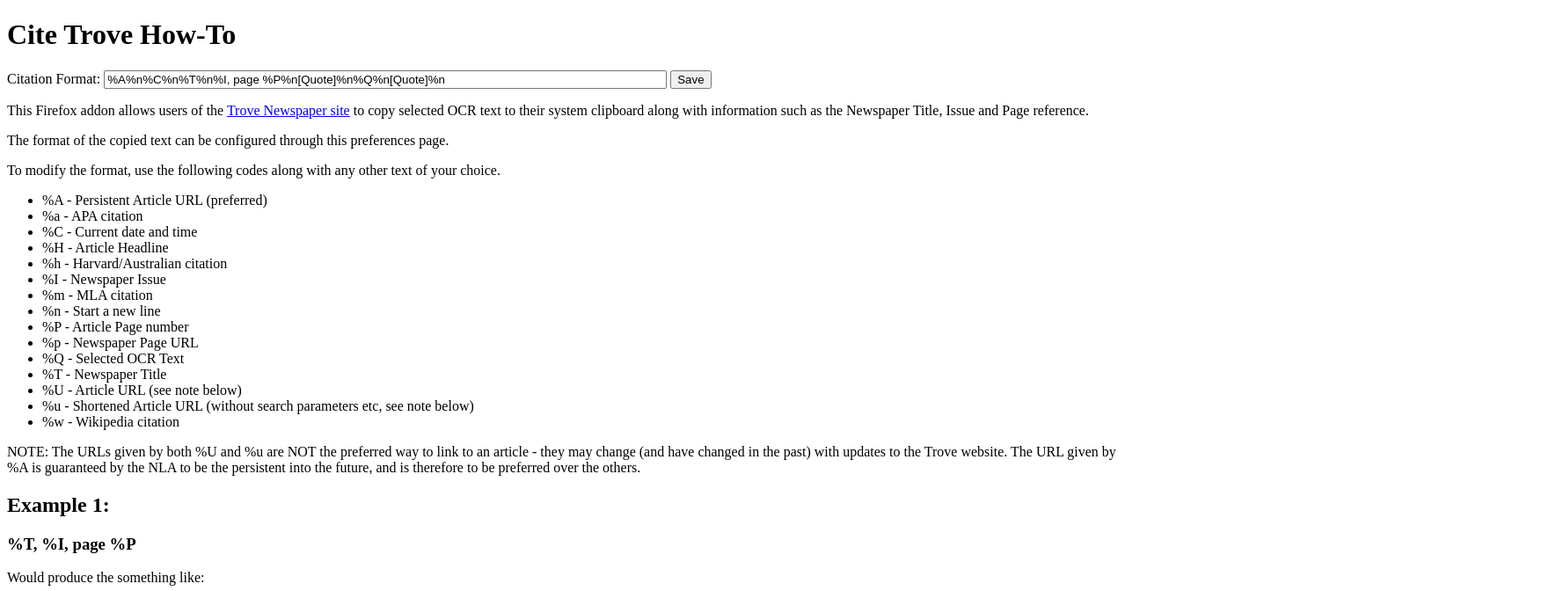
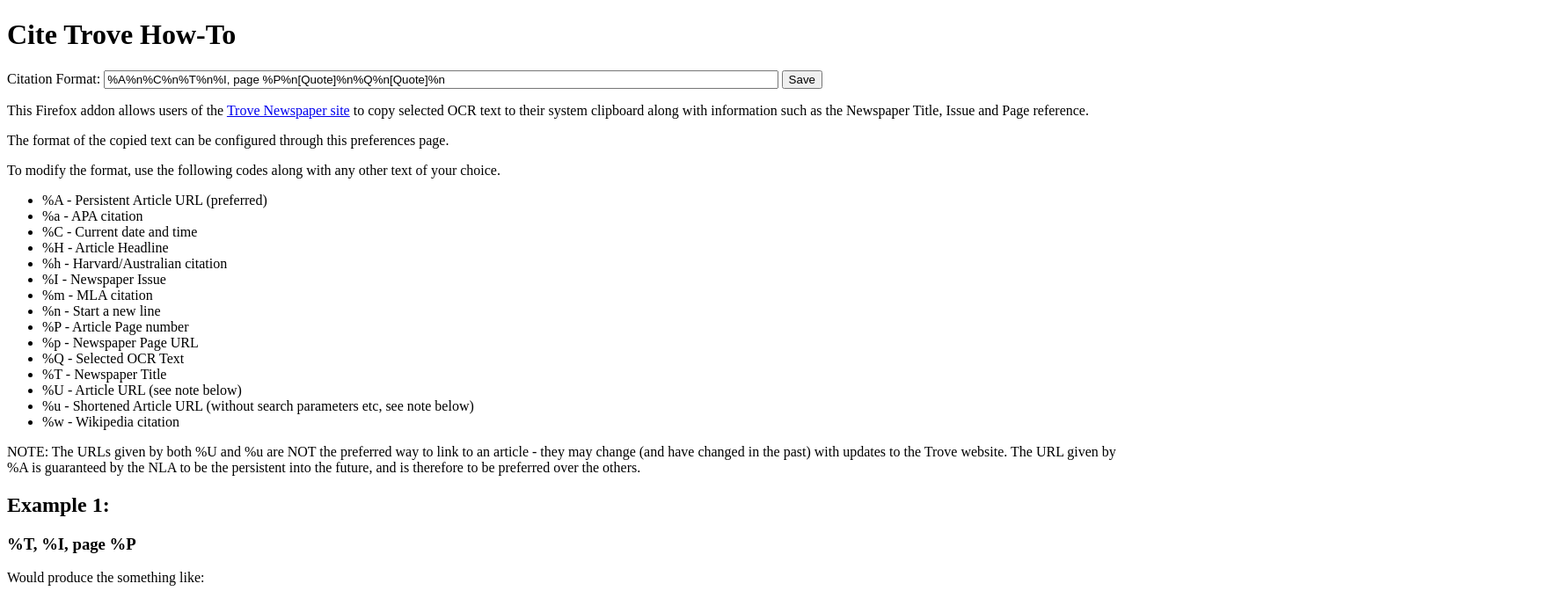
Before and after one commit to chrrrisw/cite-trove-ff, a browser extension: page options.html in a window 1280 px wide. Both pictures are taken after a click on the button "Save". Shown: the top 672 px of the page at 88% size, 1777 px wide, since content can reach past the window. Drawn offline with Linux system fonts and the light colour scheme.

Commit message:
Options page formatting.

```diff
--- a/options.html
+++ b/options.html
@@ -1,10 +1,10 @@
 <!DOCTYPE html>
 <html>
     <head>
-        <title>Cite-Trove Options</title>
+        <meta charset="utf-8">
         <style>
             #format {
-                width: 50%;
+                width: 60%;
             }
 
             .cite-output {
@@ -70,7 +70,9 @@
 Issue: Thursday 3 July 1975, page 6
 [Quote start]
 Space
-MOSCOW, Wednesday (AAP). - The Soviet and US space agencies wound up preparations yesterday for this month's Soyuz-Apollo link-up in an atmosphere of "deep satisfaction and mutual understanding", according to Tass news agency.
+MOSCOW, Wednesday (AAP). - The Soviet and US space agencies wound up preparations
+yesterday for this month's Soyuz-Apollo link-up in an atmosphere of "deep
+satisfaction and mutual understanding", according to Tass news agency.
 [Quote end]</pre>
 
                 <h2>Original format:</h2>
@@ -83,13 +85,12 @@
 Thursday 3 July 1975, page 6
 [Quote]
 Space
-MOSCOW, Wednesday (AAP). - The Soviet and US space agencies wound up preparations yesterday for this month's Soyuz-Apollo link-up in an atmosphere of "deep satisfaction and mutual understanding", according to Tass news agency.
+MOSCOW, Wednesday (AAP). - The Soviet and US space agencies wound up preparations
+yesterday for this month's Soyuz-Apollo link-up in an atmosphere of "deep
+satisfaction and mutual understanding", according to Tass news agency.
 [Quote]</pre>
 
             </div>
-
-            <footer>
-            </footer>
 
         </div>
 
--- a/options.js
+++ b/options.js
@@ -14,10 +14,12 @@
 
 // Saves options to browser.storage
 function save_options() {
+    console.log("options save");
     var citationFormat = document.getElementById("format").value;
-    browser.storage.sync.set({
+    var storageItem = browser.storage.sync.set({
         troveFormat: citationFormat
-    }, function() {
+    });
+    storageItem.then(() => {
         // Update status to let user know options were saved.
         var status = document.getElementById("status");
         status.textContent = "Options saved.";
@@ -28,16 +30,17 @@
 }
 
 // Restores select box and checkbox state using the preferences
-// stored in chrome.storage.
+// stored in browser.storage.
 function restore_options() {
+    console.log("options restore");
     // Use default value = "%A%n%C%n%T%n%I, page %P%n[Quote]%n%Q%n[Quote]%n".
-    browser.storage.sync.get({
+    var storageItem = browser.storage.sync.get({
         troveFormat: "%A%n%C%n%T%n%I, page %P%n[Quote]%n%Q%n[Quote]%n"
-    }).then(function(items) {
+    });
+    storageItem.then((items) => {
         document.getElementById("format").value = items.troveFormat;
     }, onError);
 }
 
 document.addEventListener("DOMContentLoaded", restore_options);
-document.getElementById("save").addEventListener("click",
-    save_options);
+document.getElementById("save").addEventListener("click", save_options);
```
